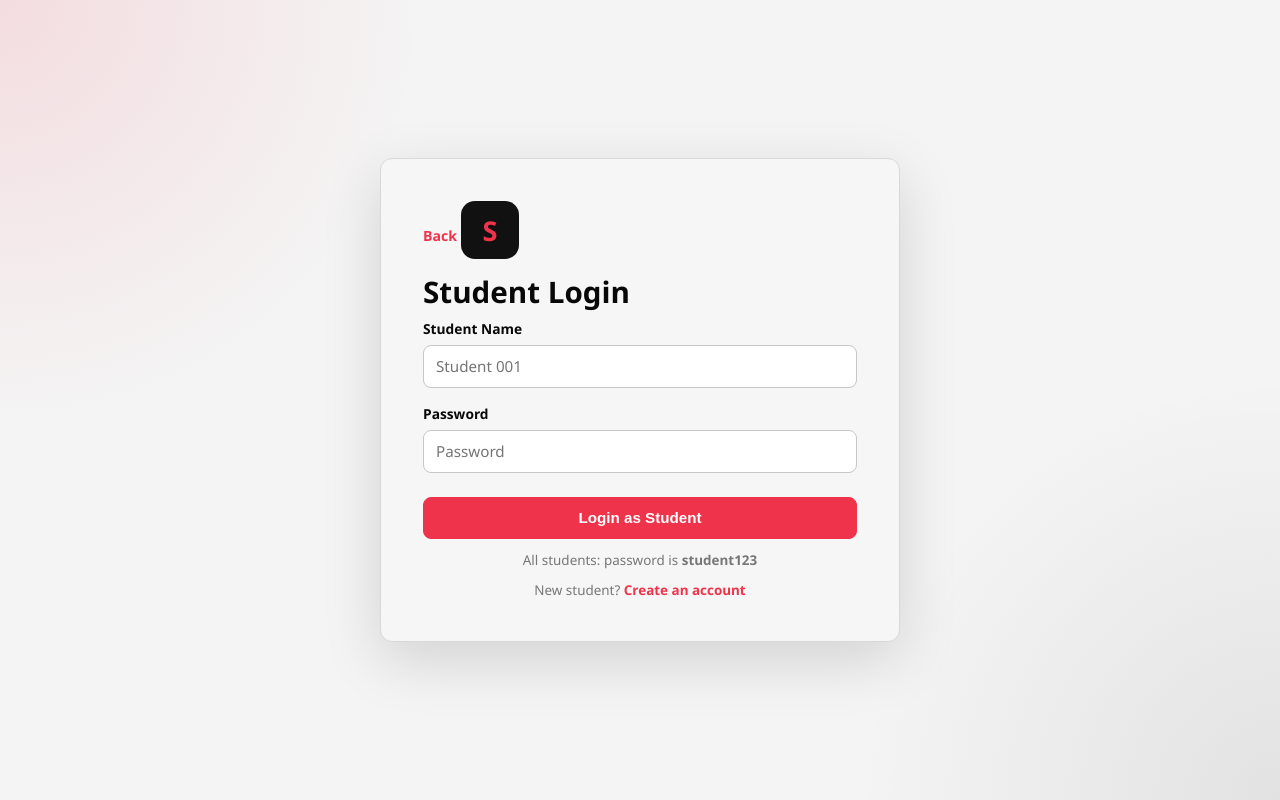
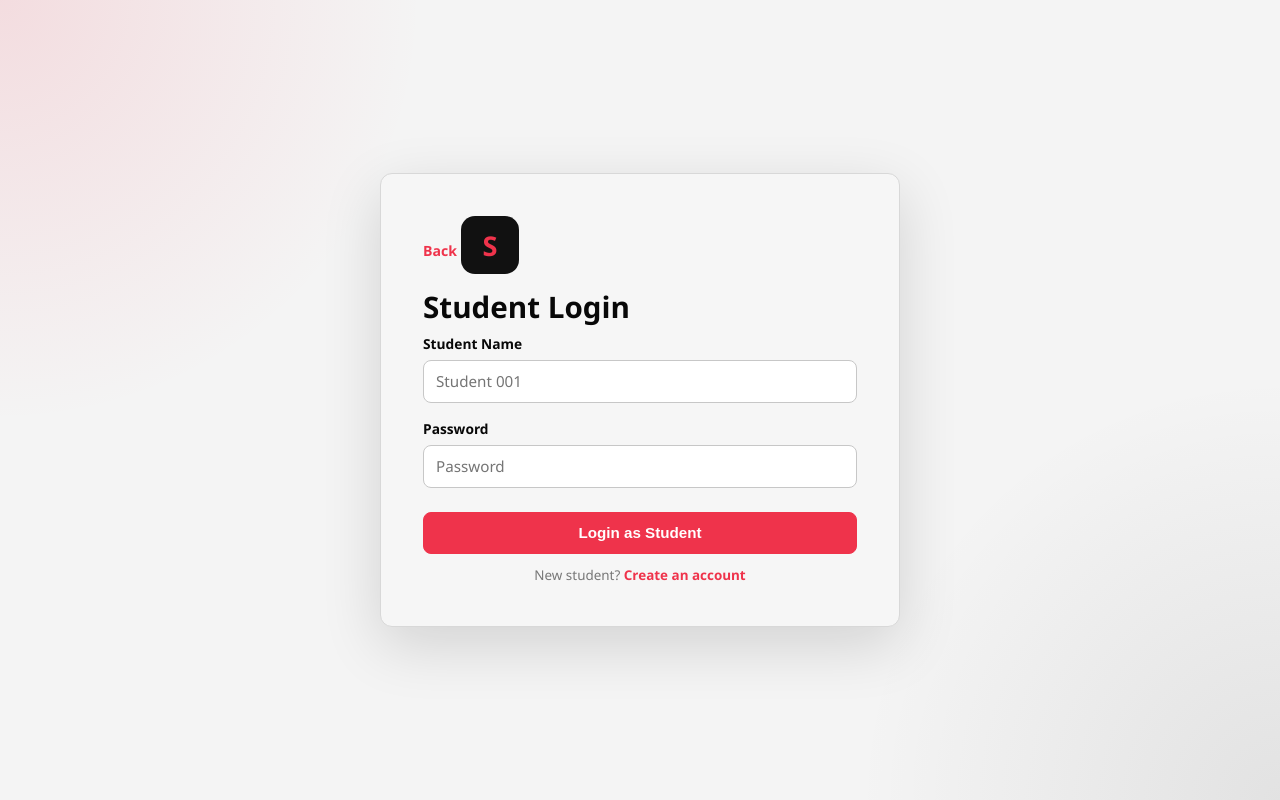
Before and after one commit to mohamadzuheer/Presentation-Rating-System, a Flask app: page /student_login in a window 1280 px wide. Run offline with Flask 3, Linux system fonts and the light colour scheme.

Commit message:
Remove login credential hints

```diff
--- a/templates/admin_login.html
+++ b/templates/admin_login.html
@@ -28,7 +28,6 @@
       </div>
       <button type="submit" class="btn btn-admin btn-full">Login as Admin</button>
     </form>
-    <p class="login-hint">Default: admin / admin123</p>
   </div>
 </div>
 </body>
--- a/templates/student_login.html
+++ b/templates/student_login.html
@@ -28,7 +28,6 @@
       </div>
       <button type="submit" class="btn btn-student btn-full">Login as Student</button>
     </form>
-    <p class="login-hint">All students: password is <strong>student123</strong></p>
     <p class="login-hint">New student? <a href="{{ url_for('student_signup') }}" class="inline-link">Create an account</a></p>
   </div>
 </div>
```
